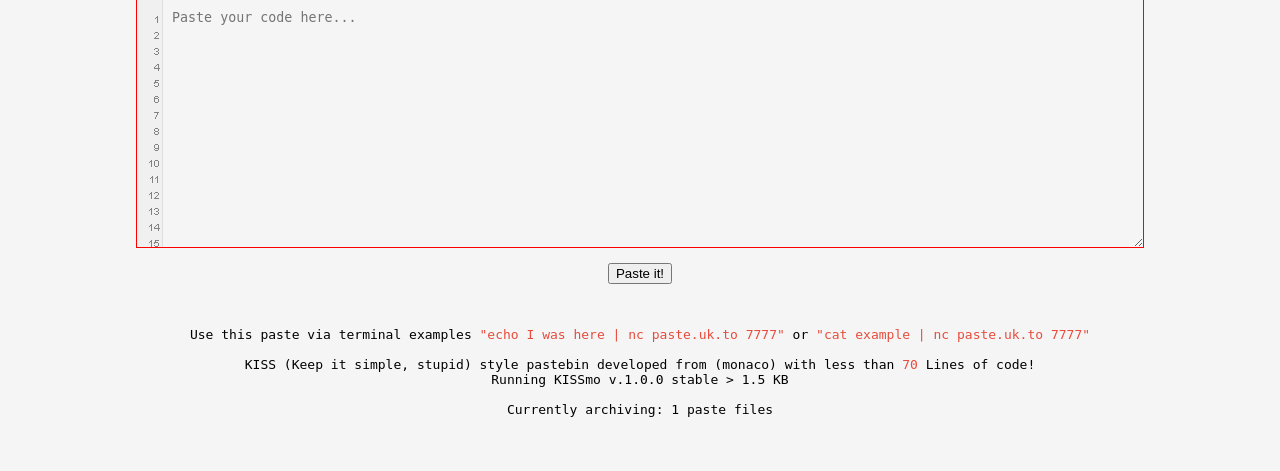
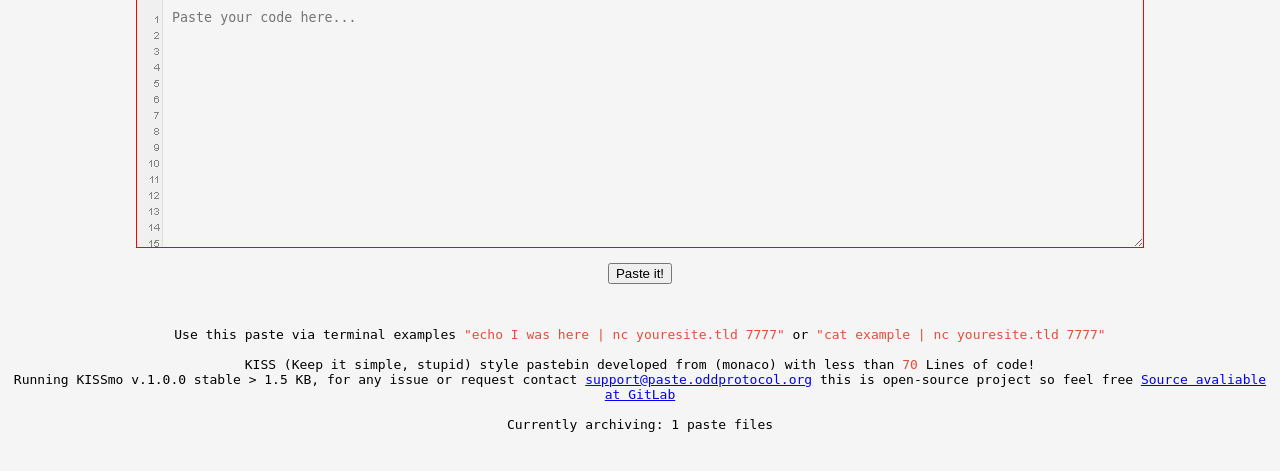
Before and after one commit to hedho/KISSmo, a PHP site: page / in a window 1280 px wide. Shown: the part 142-613 px from the top of the page. Run offline with PHP 8.4, Linux system fonts and the light colour scheme; data that the repository does not hold is empty; some libraries are stand-ins or nearby versions.

Commit message:
Update index.php

```diff
--- a/index.php
+++ b/index.php
@@ -4,7 +4,7 @@
    else ob_start();
 ?>
 <?php
-$ncsite="paste.uk.to 7777";
+$ncsite="youresite.tld 7777";
 ?>
 <html>
     <body>
@@ -33,7 +33,7 @@ $ncsite="paste.uk.to 7777";
 	<br>
 	<center>Use this paste via terminal examples <span style="color:#e74c3c">"echo I was here | nc <?php echo"$ncsite";?>"</span> or <span style="color:#e74c3c">"cat example | nc <?php echo"$ncsite";?>"</span><center><br>
 	<center>KISS (Keep it simple, stupid) style pastebin developed from (monaco) with less than <span style="color:#e74c3c">70</span> Lines of code!</center>
-	<center>Running KISSmo v.1.0.0 stable > 1.5 KB</center>
+	<center>Running KISSmo v.1.0.0 stable > 1.5 KB, for any issue or request contact <a href="mailto:support@paste.oddprotocol.org">support@paste.oddprotocol.org</a> this is open-source project so feel free <a href="https://gitlab.com/hedho/KISSmo">Source avaliable at GitLab</a></center>
 	<br>
 <?php
 // Set the current working directory
@@ -57,7 +57,7 @@ echo $filecount . " paste files </center>";
 
 if(isset($_POST['text_box'])) { //only do file operations when appropriate
 
-	$sitename = "https://paste.ircnow.org/p";
+	$sitename = "https://youresitename.tld/p";
 	$a = $_POST['text_box'];
 	$powered = "### This content was generated under KISSmo Paste with love at this time:";
 	$tagz = "### ";
```
